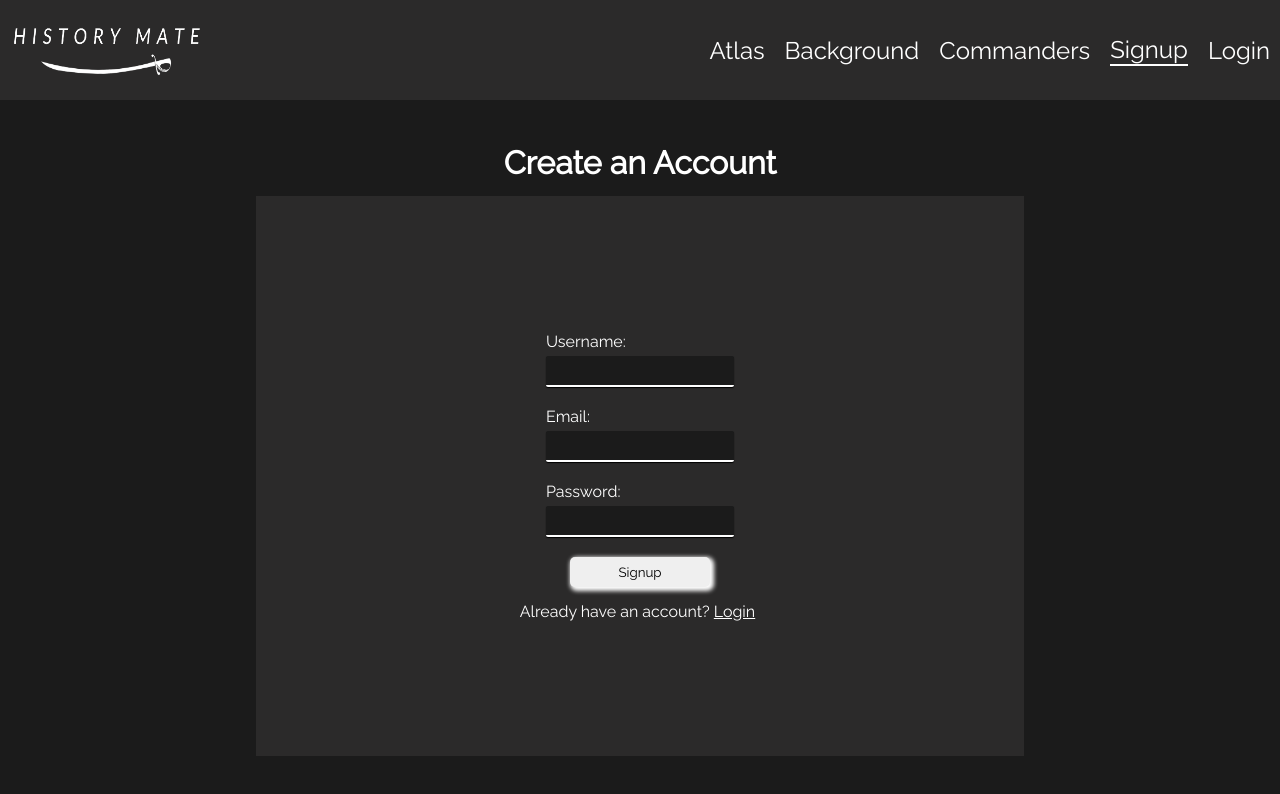
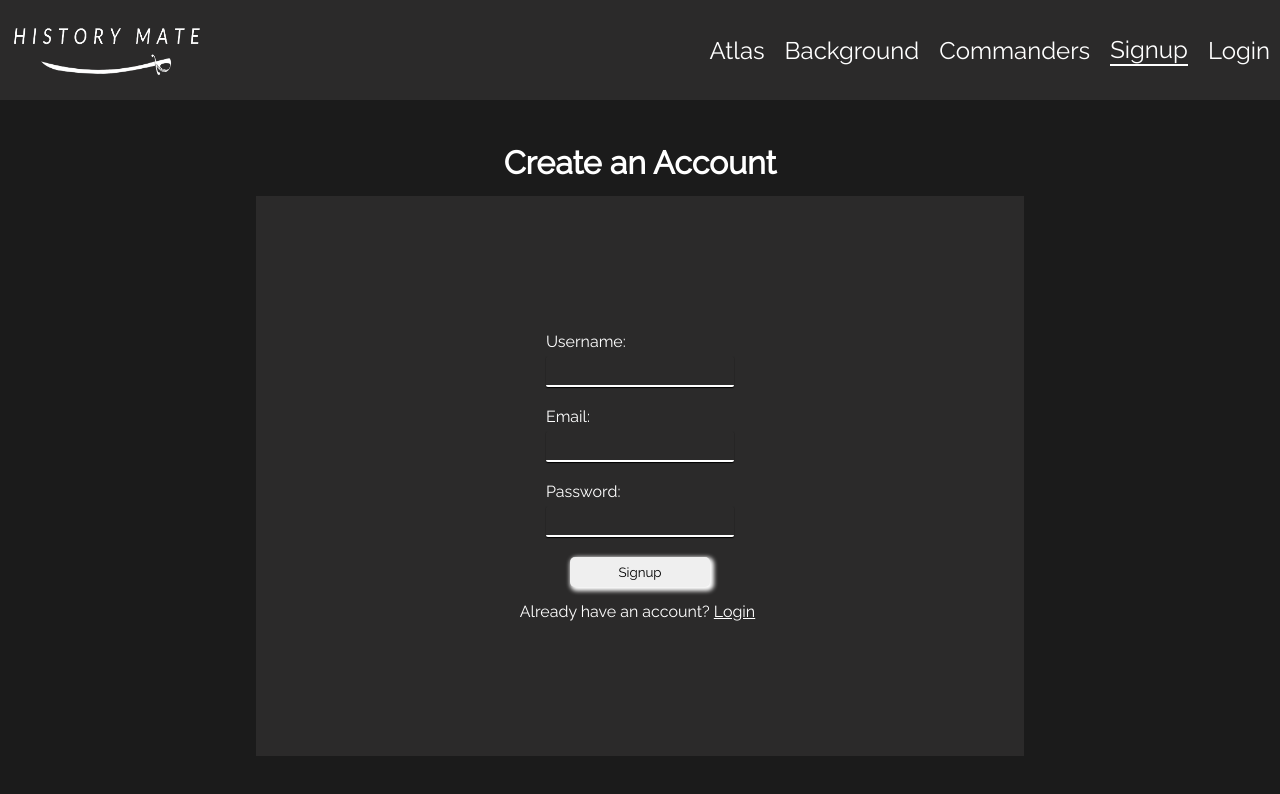
Before and after one commit to arkhamz/30-years-front, a React (Create React App) app: page /signup in a window 1280 px wide. Shown: the top 794 px of the page. Built offline with nearby package versions, Linux system fonts and the light colour scheme; no server answers.

Commit message:
removed signup input background colour, set to inherit colour of form

```diff
--- a/src/pages/Signup.css
+++ b/src/pages/Signup.css
@@ -31,7 +31,7 @@
   font-size: large;
   outline: none;
   font-weight: bold;
-  background-color: #1b1b1b;
+  background-color: inherit;
   border: none;
   border-bottom: 2px solid white;
   padding: 5px;
```
